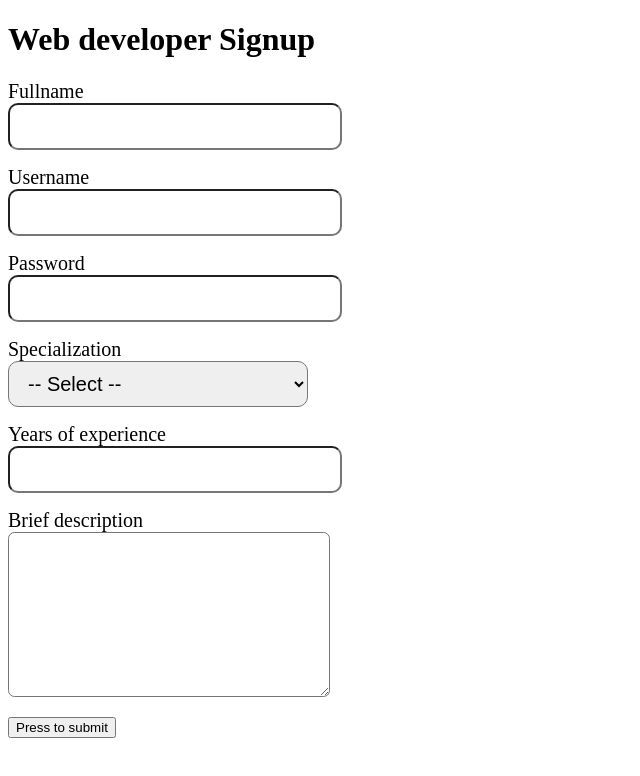
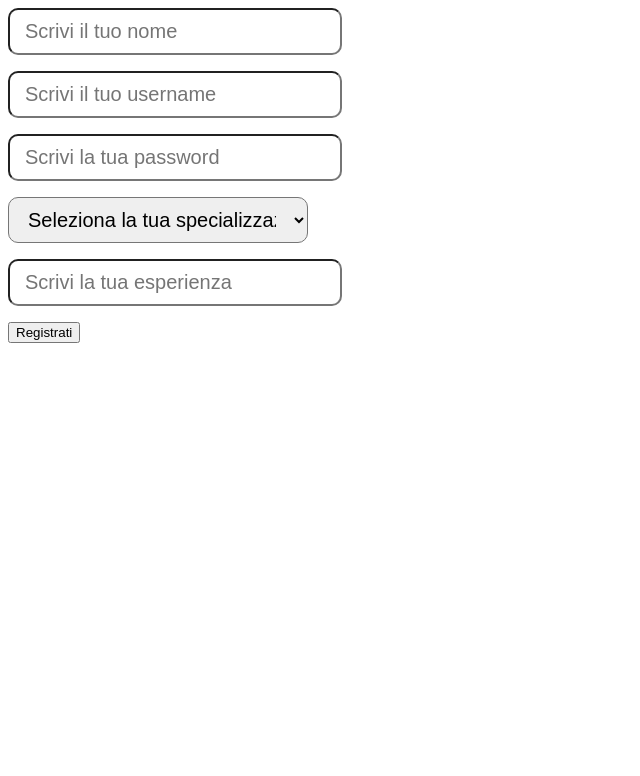
Before and after one commit to alicemariaarrica/ex-react-useref-signup, a React (Vite) app: page / in a window 1280 px wide. Shown: the top 776 px of the page, without its empty margins (0-640 px from the left). Built offline with nearby package versions, Linux system fonts and the light colour scheme.

Commit message:
mileston1-redo

```diff
--- a/src/App.jsx
+++ b/src/App.jsx
@@ -1,93 +1,87 @@
-import React, { useState } from "react";
+import { useState, useEffect } from 'react'
 
-function App() {
+export default function App() {
 
-  const [fullName, setFullname] = useState("");
-  const [username, setUsername] = useState("");
-  const [password, setPassword] = useState("");
-  const [specialization, setSpecialization] = useState("");
-  const [experienceYrs, setExperienceYrs] = useState("");
-  const [description, setDescription] = useState("");
+  const [Nome, setNome] = useState("");
+  const [Username, setUsername] = useState("");
+  const [Password, setPassword] = useState("");
+  const [Specializzazione, setSpecializzazione] = useState("");
+  const [Testo, setTesto] = useState("");
 
-  const handleSubmit = e => {
+
+  {/*qua ho scritto il codice del submit*/ }
+
+  const handleSubmit = (e) => {
     e.preventDefault();
-    if (
-      !fullName.trim() ||
-      !username.trim() ||
-      !password.trim() ||
-      !specialization.trim() ||
-      !experienceYrs.trim() ||
-      experienceYrs <= 0 ||
-      !description.trim()
-    ) {
-      alert("Errore! Devi compilare tutti i campi correttamente.");
-
+    // Qui metti le tue validazioni:
+    if (!Nome || !Username || !Password || !Specializzazione || !Descrizione) {
+      alert("Compila tutti i campi!");
+      return;
     }
-    console.log('Submit effettuato:', {
-      fullName,
-      username,
-      password,
-      specialization,
-      experienceYrs,
-      description,
-    });
+    if (AnniEsperienza <= 0) {
+      alert("Inserisci un numero di anni di esperienza positivo");
+      return;
+    }
+    // Se è tutto ok:
+    console.log({ Nome, Username, Password, Specializzazione, AnniEsperienza, Testo });
   };
 
-  //return del jsx (ciò che verrà visualizzato a schermo)
   return (
-    <div>
-      <h1>Web developer Signup</h1>
+
+    <div className="InputForms">
+
+
       <form onSubmit={handleSubmit}>
-        {/* Appena viene premuto il Submit nel Form, viene eseguita la funzione(handleSubmit) che generalmente può: Controllare che tutti i campi siano validi, Se tutto è ok, stampare i dati in console, Mandare i dati a un'API e come in questo caso(e.preventDefault(): impedire il comportamento di Default di far ricaricare la pagina.*/}
-        <label>
-          <p>Fullname</p>
-          <input type="text"
-            value={fullName}
-            onChange={(e) => setFullname(e.target.value)} />
-        </label>
-        <label>
-          <p>Username</p>
-          <input type="text"
-            value={username}
-            onChange={(e) => setUsername(e.target.value)} />
-        </label>
-        <label>
-          <p>Password</p>
-          <input type="password"
-            value={password}
-            onChange={(e) => setPassword(e.target.value)} />
-        </label>
-        <label>
-          <p>Specialization</p>
+
+        <input
+          type="text"
+          placeholder="Scrivi il tuo nome"
+          value={Nome}
+          onChange={e => setNome(e.target.value)}
+        />
+
+
+        <input
+          type="text"
+          placeholder="Scrivi il tuo username"
+          value={Username}
+          onChange={e => setUsername(e.target.value)}
+        />
+
+
+        <input
+          type="password"
+          placeholder="Scrivi la tua password"
+          value={Password}
+          onChange={e => setPassword(e.target.value)}
+        />
+
+
         <select
-            value={specialization}
-            onChange={(e) => setSpecialization(e.target.value)}
+          value={Specializzazione}
+          onChange={e => setSpecializzazione(e.target.value)}
         >
-            <option value="">-- Select --</option>
+          <option value="">Seleziona la tua specializzazione </option>
           <option value="Full Stack">Full Stack</option>
           <option value="Frontend">Frontend</option>
           <option value="Backend">Backend</option>
         </select>
-        </label>
-        <label>
-          <p>Years of experience</p>
-          <input type="number"
-            value={experienceYrs}
-            onChange={(e) => setExperienceYrs(e.target.value)} />
-        </label>
-        <label>
-          <p>Brief description</p>
-          <textarea
-            value={description}
-            onChange={(e) => setDescription(e.target.value)}
-          ></textarea>
-        </label>
 
-        <button type="submit">Press to submit</button>
 
+        <input
+          type="text"
+          placeholder="Scrivi la tua esperienza"
+          value={Testo}
+          onChange={e => setTesto(e.target.value)}
+        />
+
+        <button type="submit">Registrati</button>
       </form>
-    </div >
+
+
+
+    </div>
   );
+
+
 }
-
-export default App;
```
Also changed, not shown: src/traccia.txt. Lines whose indentation alone changed are shown as unchanged.
